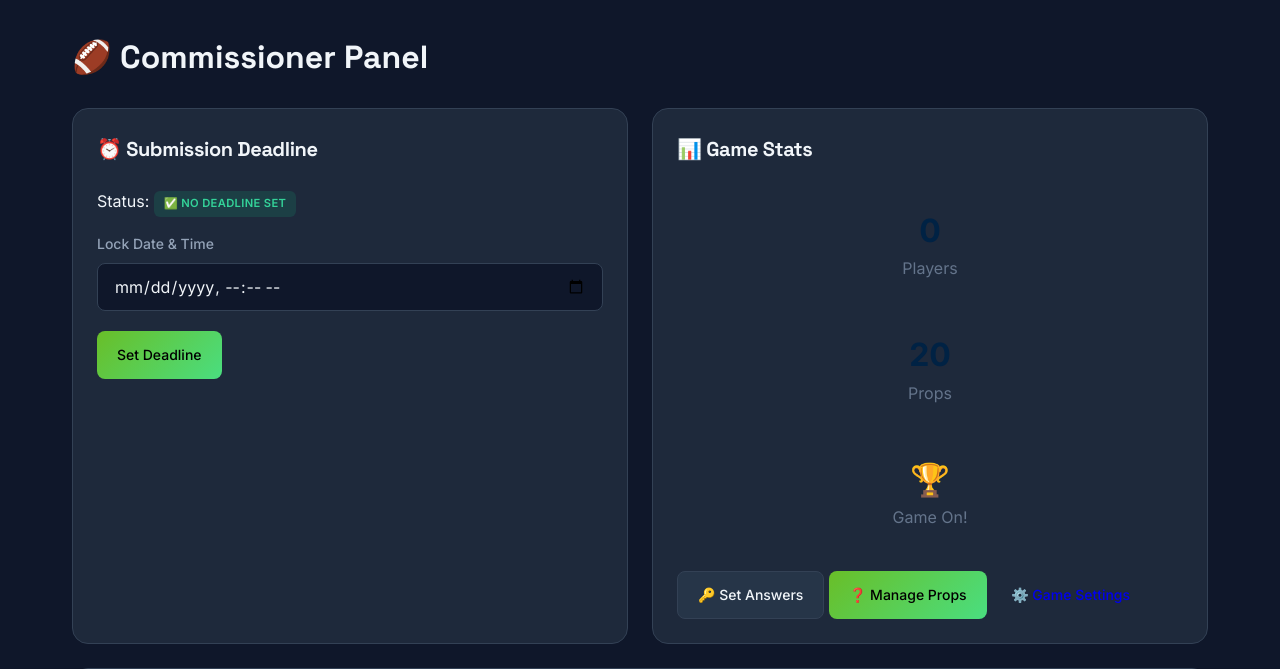
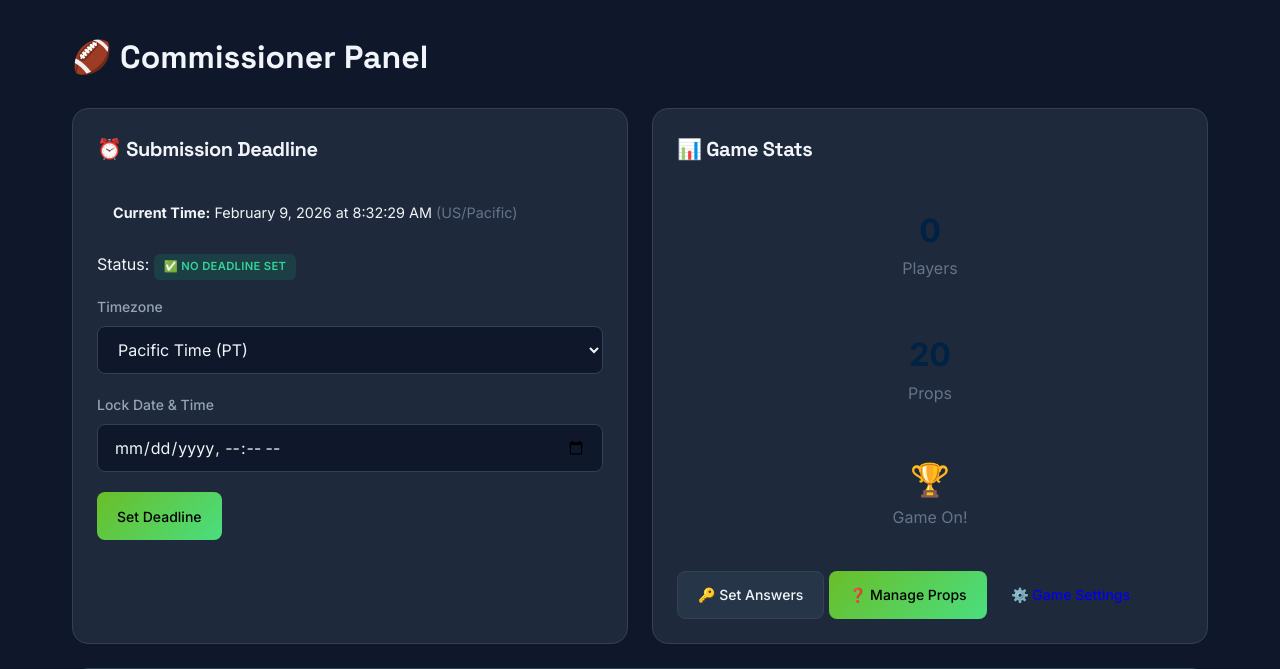
Before and after one commit to sncorbin/superbowl-props, a Flask app: page /admin in a window 1280 px wide. Shown: the part 111-780 px from the top of the page. Run offline with Flask 3, Linux system fonts and the light colour scheme; a user stored in the database is signed in; data comes from the database, SQL or seed files in the repository; data that the repository does not hold is empty; some libraries are stand-ins or nearby versions.

Commit message:
Add timezone support for lock times - Default to Pacific Time, admin can select timezone - Show current time in admin panel with live clock - Store lock times with timezone info for accurate countdowns

```diff
--- a/app.py
+++ b/app.py
@@ -14,7 +14,7 @@ from flask_wtf.csrf import CSRFProtect
 from config import Config
 from database import (
     init_db, User, PropQuestion, UserAnswer, Settings, get_db_connection,
-    FreeformField, UserFreeformAnswer, GameConfig
+    FreeformField, UserFreeformAnswer, GameConfig, TIMEZONE_CHOICES, DEFAULT_TIMEZONE
 )
 from nfl_teams import NFL_TEAMS, get_team, get_teams_by_conference, get_all_teams
 
@@ -413,6 +413,10 @@ def admin_panel():
     # Count answered questions
     answered_questions = len([q for q in questions if q.correct_answer])
 
+    # Timezone info
+    current_timezone = Settings.get_timezone()
+    current_time = Settings.now()
+
     return render_template('admin/panel.html',
                           users=users,
                           participants=participants,
@@ -420,7 +424,10 @@ def admin_panel():
                           answered_questions=answered_questions,
                           lock_time=lock_time,
                           is_locked=is_locked,
-                          app_url=Config.APP_URL)
+                          app_url=Config.APP_URL,
+                          timezone_choices=TIMEZONE_CHOICES,
+                          current_timezone=current_timezone,
+                          current_time=current_time)
 
 
 @app.route('/admin/add-player', methods=['POST'])
@@ -504,10 +511,29 @@ def admin_set_lock_time():
     try:
         lock_time = datetime.fromisoformat(lock_time_str)
         Settings.set_lock_time(lock_time)
-        flash(f'Deadline set: {lock_time.strftime("%B %d at %I:%M %p")}', 'success')
+        tz_name = Settings.get_timezone()
+        flash(f'Deadline set: {lock_time.strftime("%B %d at %I:%M %p")} ({tz_name})', 'success')
     except ValueError:
         flash('Invalid date/time format.', 'error')
 
+    return redirect(url_for('admin_panel'))
+
+
+@app.route('/admin/timezone', methods=['POST'])
+@login_required
+@admin_required
+def admin_set_timezone():
+    """Set the timezone for all datetime operations"""
+    tz = request.form.get('timezone', DEFAULT_TIMEZONE)
+
+    # Validate timezone
+    valid_tzs = [t[0] for t in TIMEZONE_CHOICES]
+    if tz not in valid_tzs:
+        flash('Invalid timezone selected.', 'error')
+        return redirect(url_for('admin_panel'))
+
+    Settings.set_timezone(tz)
+    flash(f'Timezone set to {tz}', 'success')
     return redirect(url_for('admin_panel'))
 
 
--- a/database.py
+++ b/database.py
@@ -5,8 +5,24 @@ Uses SQLite for minimal dependencies
 import sqlite3
 import os
 from datetime import datetime
+try:
+    from zoneinfo import ZoneInfo
+except ImportError:
+    from backports.zoneinfo import ZoneInfo
 from werkzeug.security import generate_password_hash, check_password_hash
 from config import Config
+
+# Common US timezones for selection
+TIMEZONE_CHOICES = [
+    ('US/Pacific', 'Pacific Time (PT)'),
+    ('US/Mountain', 'Mountain Time (MT)'),
+    ('US/Central', 'Central Time (CT)'),
+    ('US/Eastern', 'Eastern Time (ET)'),
+    ('US/Alaska', 'Alaska Time (AKT)'),
+    ('US/Hawaii', 'Hawaii Time (HT)'),
+]
+
+DEFAULT_TIMEZONE = 'US/Pacific'
 
 
 def get_db_connection():
@@ -419,16 +435,43 @@ class Settings:
         conn.close()
 
     @staticmethod
+    def get_timezone():
+        """Get the configured timezone (defaults to US/Pacific)"""
+        return Settings.get('timezone', DEFAULT_TIMEZONE)
+
+    @staticmethod
+    def set_timezone(tz_name):
+        """Set the timezone"""
+        Settings.set('timezone', tz_name)
+
+    @staticmethod
+    def get_tz():
+        """Get the ZoneInfo object for the configured timezone"""
+        return ZoneInfo(Settings.get_timezone())
+
+    @staticmethod
+    def now():
+        """Get current datetime in the configured timezone"""
+        return datetime.now(Settings.get_tz())
+
+    @staticmethod
     def get_lock_time():
-        """Get the lock time as a datetime object"""
+        """Get the lock time as a timezone-aware datetime object"""
         lock_time_str = Settings.get('lock_time')
         if lock_time_str:
-            return datetime.fromisoformat(lock_time_str)
+            dt = datetime.fromisoformat(lock_time_str)
+            # If stored without timezone, assume it's in configured timezone
+            if dt.tzinfo is None:
+                dt = dt.replace(tzinfo=Settings.get_tz())
+            return dt
         return None
 
     @staticmethod
     def set_lock_time(dt):
         """Set the lock time from a datetime object"""
+        # Ensure timezone info is included
+        if dt.tzinfo is None:
+            dt = dt.replace(tzinfo=Settings.get_tz())
         Settings.set('lock_time', dt.isoformat())
 
     @staticmethod
@@ -437,7 +480,7 @@ class Settings:
         lock_time = Settings.get_lock_time()
         if lock_time is None:
             return False
-        return datetime.now() >= lock_time
+        return Settings.now() >= lock_time
 
 
 class GameConfig:
--- a/templates/admin/panel.html
+++ b/templates/admin/panel.html
@@ -13,6 +13,13 @@
                 <h2 class="card-title">⏰ Submission Deadline</h2>
             </div>
 
+            <!-- Current Time Display -->
+            <div style="background: var(--bg-secondary); padding: 0.75rem 1rem; border-radius: 8px; margin-bottom: 1rem; font-size: 0.9rem;">
+                <strong>Current Time:</strong>
+                <span id="current-time">{{ current_time.strftime('%B %d, %Y at %I:%M:%S %p') }}</span>
+                <span style="color: var(--text-muted);">({{ current_timezone }})</span>
+            </div>
+
             <p class="mb-2">
                 Status:
                 {% if is_locked %}
@@ -23,6 +30,19 @@
                     <span class="badge badge-success">✅ No deadline set</span>
                 {% endif %}
             </p>
+
+            <!-- Timezone Selection -->
+            <form method="POST" action="{{ url_for('admin_set_timezone') }}" style="margin-bottom: 1rem;">
+                <input type="hidden" name="csrf_token" value="{{ csrf_token() }}">
+                <div class="form-group">
+                    <label for="timezone">Timezone</label>
+                    <select id="timezone" name="timezone" class="form-control" onchange="this.form.submit()">
+                        {% for tz_value, tz_label in timezone_choices %}
+                        <option value="{{ tz_value }}" {% if tz_value == current_timezone %}selected{% endif %}>{{ tz_label }}</option>
+                        {% endfor %}
+                    </select>
+                </div>
+            </form>
 
             <form method="POST" action="{{ url_for('admin_set_lock_time') }}">
                 <input type="hidden" name="csrf_token" value="{{ csrf_token() }}">
@@ -194,5 +214,24 @@ function copyLink(btn, link) {
         }, 2000);
     });
 }
+
+// Live clock in configured timezone
+(function updateClock() {
+    const clockEl = document.getElementById('current-time');
+    if (clockEl) {
+        const options = {
+            timeZone: '{{ current_timezone }}',
+            year: 'numeric',
+            month: 'long',
+            day: 'numeric',
+            hour: 'numeric',
+            minute: '2-digit',
+            second: '2-digit',
+            hour12: true
+        };
+        clockEl.textContent = new Date().toLocaleString('en-US', options);
+    }
+    setTimeout(updateClock, 1000);
+})();
 </script>
 {% endblock %}
```
Also changed, not shown: templates/admin/panel_new.html (+39 -0 lines).
